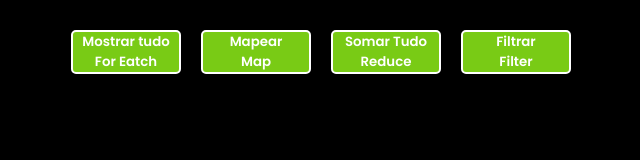
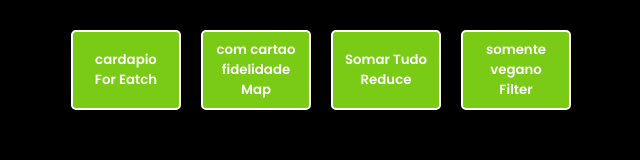
Before and after one commit to th019/project-hamburguer, a plain HTML site: page index.html in a window 1280 px wide. Shown: the whole page, without its empty margins (319-959 px from the left). Drawn offline with Linux system fonts and the light colour scheme.

Commit message:
alterações no menu de escolha

```diff
--- a/index.html
+++ b/index.html
@@ -8,10 +8,10 @@
 </head>
 <body>
     <div class="container-buttons">
-        <button class="seeAll-button">Mostrar tudo <br> For Eatch</button>
-        <button class="discont-button">Mapear <br> Map</button>
+        <button class="seeAll-button">cardapio <br> For Eatch</button>
+        <button class="discont-button">com cartao fidelidade <br> Map</button>
         <button class="sum-button">Somar Tudo <br> Reduce</button>
-        <button class="filter-button">Filtrar <br> Filter</button>
+        <button class="filter-button">somente vegano <br> Filter</button>
     </div>
 
     <ul>
--- a/script.js
+++ b/script.js
@@ -3,6 +3,8 @@ const seeAll = document.querySelector(".seeAll-button")
 const discont = document.querySelector(".discont-button")
 const sum = document.querySelector(".sum-button")
 const filtering = document.querySelector(".filter-button")
+
+
 
 function newValue(value) {
     return new Intl.NumberFormat('pt-br', {
--- a/style.css
+++ b/style.css
@@ -24,6 +24,7 @@ body{
 button{
     background-color: #79cb15;
     width: 110px;
+    height: 80px;
     border: 2px solid #fff;
     border-radius: 5px;
     font-weight: 600;
```
